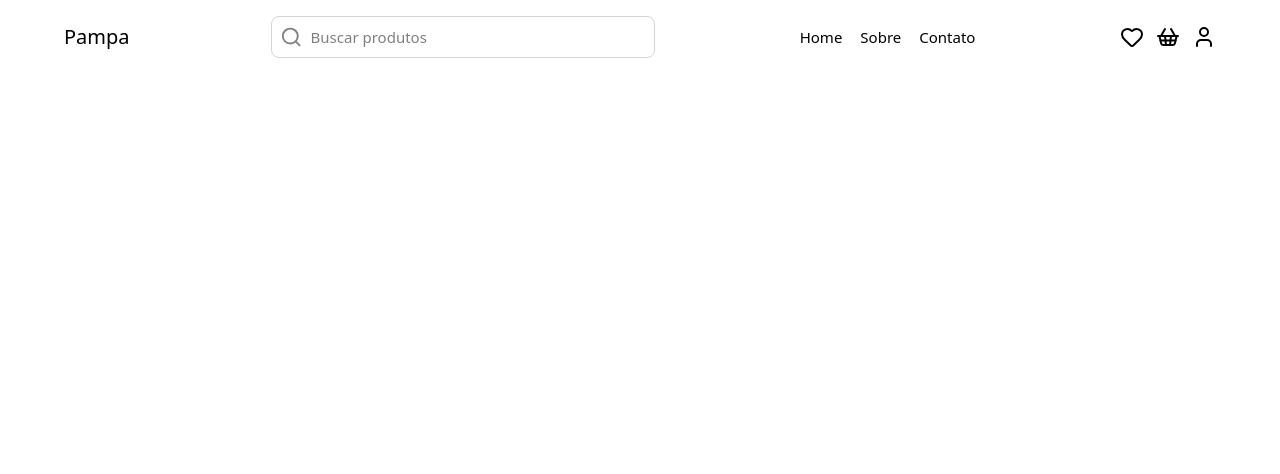
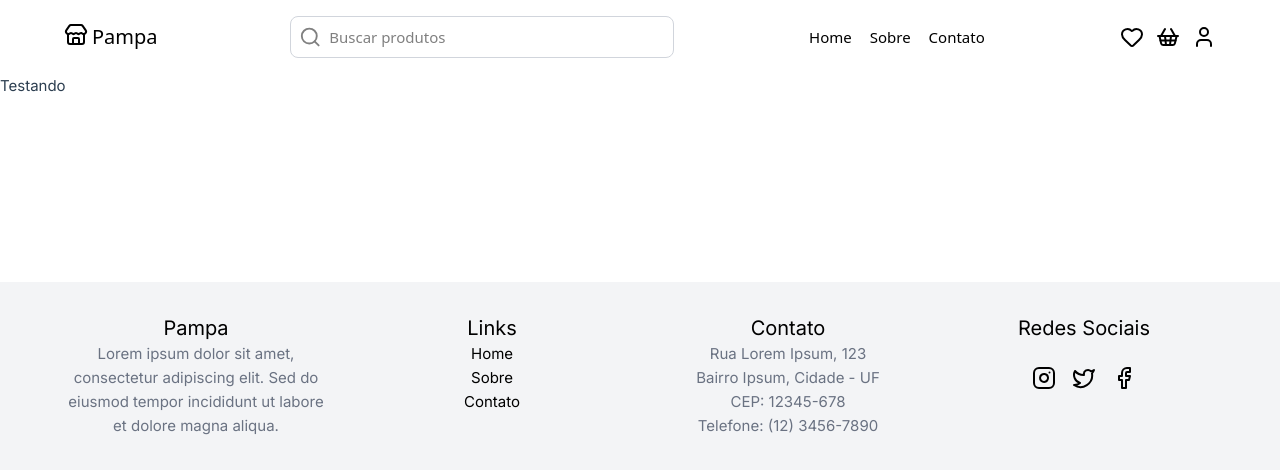
Before and after one commit to iguemanuel/Market-Place, a Vue app: page / in a window 1280 px wide. Shown: the top 474 px of the page. Built offline with nearby package versions, Linux system fonts and the light colour scheme.

Commit message:
Footer Component

```diff
--- a/src/assets/base.css
+++ b/src/assets/base.css
@@ -1,4 +1,6 @@
 /* color palette from <https://github.com/vuejs/theme> */
+@import url('https://fonts.googleapis.com/css2?family=Inter:ital,opsz,wght@0,14..32,100..900;1,14..32,100..900&display=swap');
+
 :root {
   --vt-c-white: #ffffff;
   --vt-c-white-soft: #f8f8f8;
--- a/src/assets/main.css
+++ b/src/assets/main.css
@@ -5,6 +5,10 @@
   margin: 0 auto;
   padding: 2rem;
   font-weight: normal;
+}
+
+h2 {
+  color: black;
 }
 
 a,
--- /dev/null
+++ b/src/components/Footer/FooterComponent.vue
@@ -0,0 +1,53 @@
+<template>
+  <footer class="bg-gray-100 w-full">
+    <div class="flex justify-center">
+      <div class="container mx-auto py-8 flex justify-center text-center">
+        <div class="grid grid-cols-1 md:grid-cols-4 gap-8 w-full max-w-6xl">
+          <div>
+            <h2 class="text-xl font-bold">Pampa</h2>
+            <p class="text-gray-500">
+              Lorem ipsum dolor sit amet, consectetur adipiscing elit. Sed do eiusmod tempor
+              incididunt ut labore et dolore magna aliqua.
+            </p>
+          </div>
+          <div>
+            <h2 class="text-xl font-bold">Links</h2>
+            <ul class="space-y-2">
+              <li><RouterLink to="/">Home</RouterLink></li>
+              <li><RouterLink to="/">Sobre</RouterLink></li>
+              <li><RouterLink to="/">Contato</RouterLink></li>
+            </ul>
+          </div>
+
+          <div>
+            <h2 class="text-xl font-bold">Contato</h2>
+            <p class="text-gray-500">Rua Lorem Ipsum, 123</p>
+            <p class="text-gray-500">Bairro Ipsum, Cidade - UF</p>
+            <p class="text-gray-500">CEP: 12345-678</p>
+            <p class="text-gray-500">Telefone: (12) 3456-7890</p>
+          </div>
+
+          <div>
+            <h2 class="text-xl font-bold">Redes Sociais</h2>
+            <ul class="flex justify-center space-x-4 gap-4">
+              <li>
+                <a href="#"><Instagram /></a>
+              </li>
+              <li>
+                <a href="#"><Twitter /></a>
+              </li>
+              <li>
+                <a href="#"><FacebookIcon /></a>
+              </li>
+            </ul>
+          </div>
+        </div>
+      </div>
+    </div>
+  </footer>
+</template>
+
+<script setup lang="ts">
+import { RouterLink } from 'vue-router'
+import { FacebookIcon, Twitter, Instagram } from 'lucide-vue-next'
+</script>
--- a/src/components/Header/NavbarComponent.vue
+++ b/src/components/Header/NavbarComponent.vue
@@ -8,7 +8,7 @@
       <Menu class="hover:text-gray-600" />
     </button>
 
-    <div class="text-xl font-bold">Pampa</div>
+    <div class="text-xl font-bold flex gap-1"><Store color="black" />Pampa</div>
 
     <div class="hidden md:flex items-center border border-gray-300 rounded-lg px-2 w-1/3">
       <Search color="gray" />
@@ -52,7 +52,7 @@
 <script setup lang="ts">
 import { ref } from 'vue'
 import { RouterLink } from 'vue-router'
-import { User, ShoppingBasket, Heart, Search, Menu } from 'lucide-vue-next'
+import { Store, User, ShoppingBasket, Heart, Search, Menu } from 'lucide-vue-next'
 
 // Controle do menu mobile
 const menuOpen = ref(false)
--- a/src/views/HomeView.vue
+++ b/src/views/HomeView.vue
@@ -1,9 +1,14 @@
 <script setup lang="ts">
+import FooterComponent from '@/components/Footer/FooterComponent.vue'
 import NavbarComponent from '@/components/Header/NavbarComponent.vue'
 </script>
 
 <template>
   <div class="w-full">
     <NavbarComponent />
+    <div class="teste h-52 w-full">Testando</div>
+    <FooterComponent />
   </div>
 </template>
+
+<style scoped></style>
```
